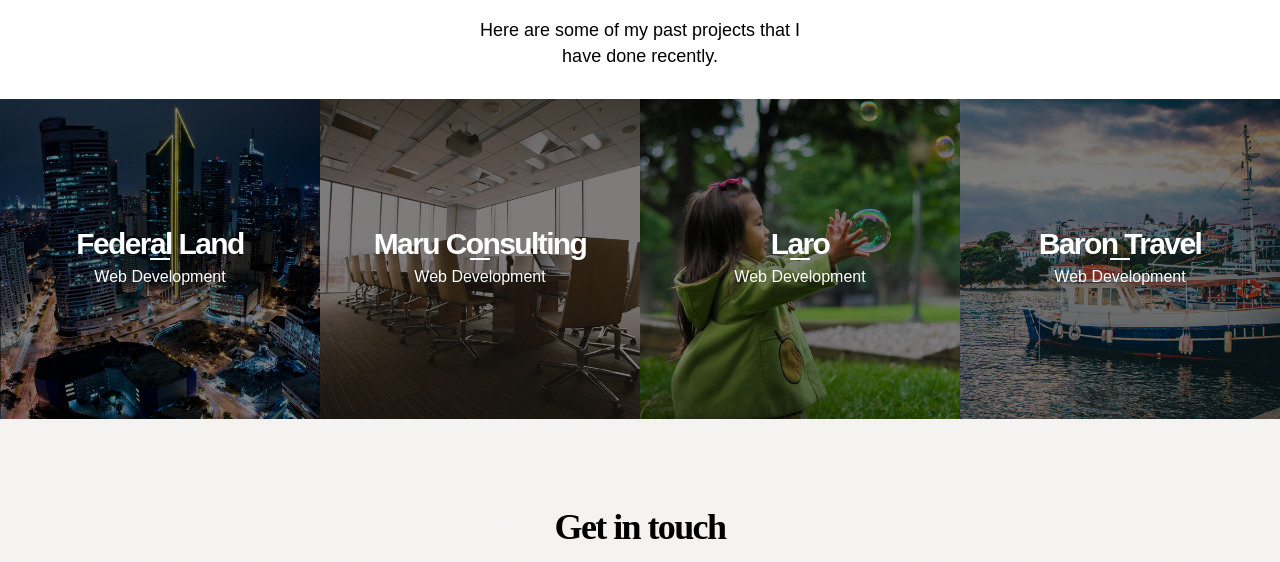
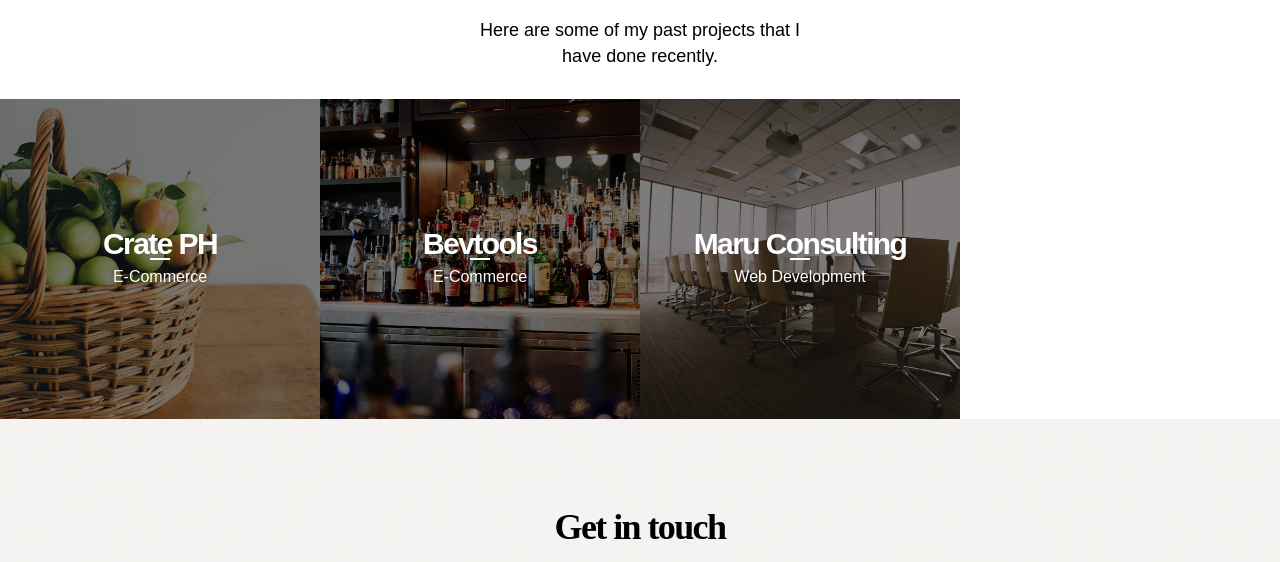
Before and after one commit to clestcruz/clestcruz.github.io, a website: page index.html in a window 1280 px wide. Shown: the part 899-1461 px from the top of the page. Drawn offline with nearby package versions, Linux system fonts and the light colour scheme; a script that the page names is missing.

Commit message:
MODIFY update index.html

```diff
--- a/index.html
+++ b/index.html
@@ -52,6 +52,37 @@
                     </div>
                 </div>
 
+
+                <div class="post">
+                    <a href="http://crate.ph/" target="_blank">
+                        <figure class="featured-image">
+                            <img src="images/crate-project-image.jpg" />
+                            <figcaption>
+                                <h3><span>Crate PH</span></h3>
+                                <span class="role">E-Commerce</span>
+                            </figcaption>
+                        </figure>
+                        <div class="overlay">
+                        </div>
+                    </a>
+                </div>
+
+
+                <div class="post">
+                    <a href="http://www.bevtools.com/" target="_blank">
+                        <figure class="featured-image">
+                            <img src="images/bevtools-project-image.jpg" />
+                            <figcaption>
+                                <h3><span>Bevtools</span></h3>
+                                <span class="role">E-Commerce</span>
+                            </figcaption>
+                        </figure>
+                        <div class="overlay">
+                        </div>
+                    </a>
+                </div>
+
+                <!--
                 <div class="post">
                     <a href="http://federalland.ph/" target="_blank">
                         <figure class="featured-image">
@@ -65,6 +96,7 @@
                         </div>
                     </a>
                 </div>
+                -->
 
                 <div class="post">
                     <a href="http://www.maruconsulting.com/" target="_blank">
@@ -80,6 +112,7 @@
                     </a>
                 </div>
 
+                <!--
                 <div class="post">
                     <a href="http://kidsforkids.org.ph/laro-ck/" target="_blank">
                         <figure class="featured-image">
@@ -94,6 +127,9 @@
                     </a>
                 </div>
 
+                -->
+
+                <!--
                 <div class="post">
                     <a href="http://barontravel.ph/" target="_blank">
                         <figure class="featured-image">
@@ -107,6 +143,8 @@
                         </div>
                     </a>
                 </div>
+
+                -->
 
             </div>
 
```
